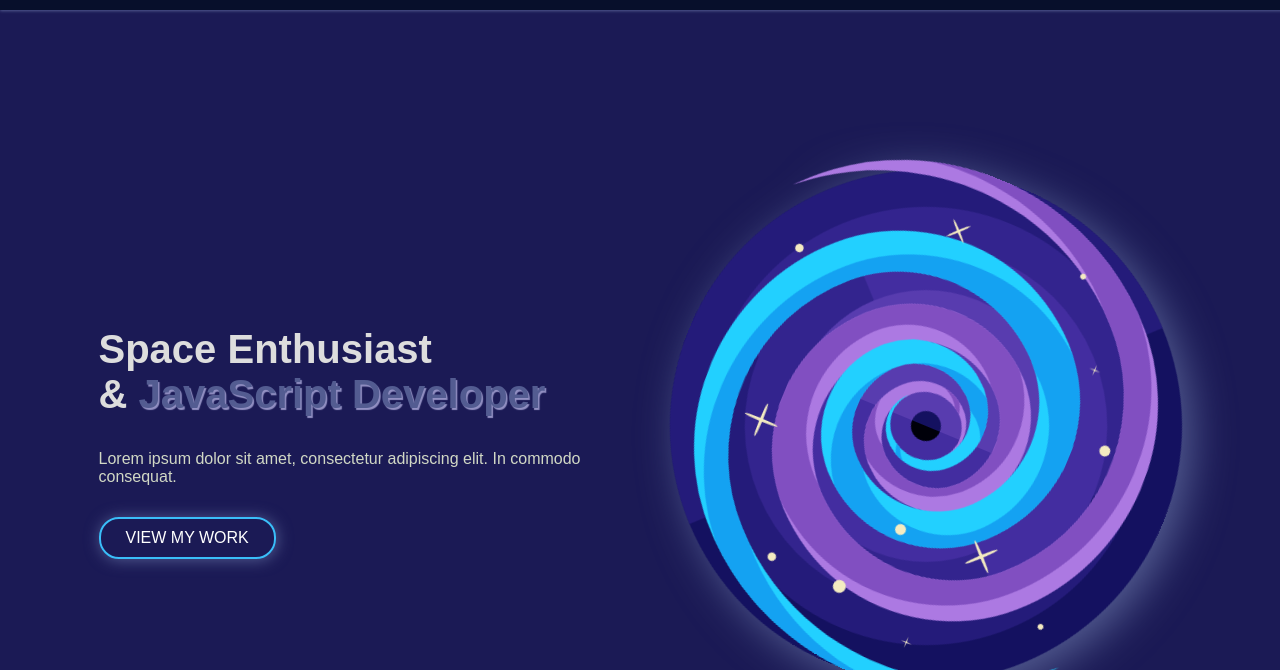
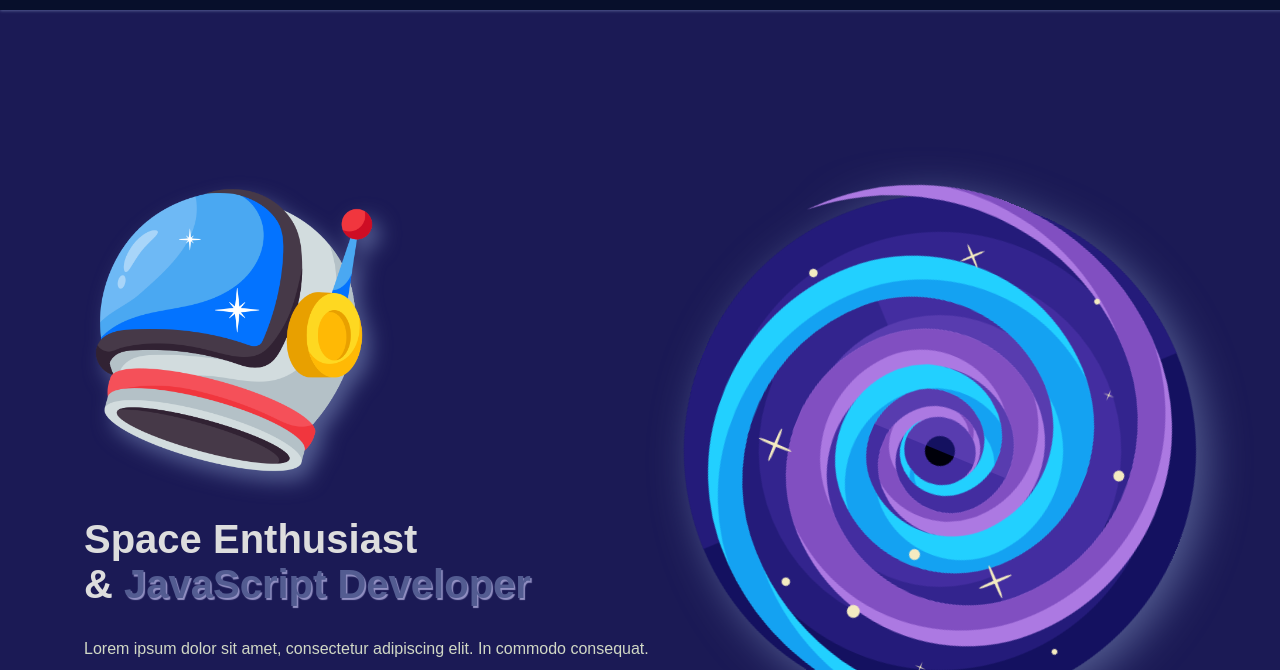
Before and after one commit to Humphydumphy1/Space-Website, a plain HTML site: page index.html in a window 1280 px wide. Shown: the part 130-800 px from the top of the page. Drawn offline with Linux system fonts and the light colour scheme.

Commit message:
Added Image above the welcome text

```diff
--- a/css/styles.css
+++ b/css/styles.css
@@ -154,15 +154,27 @@
     box-sizing: border-box;
     margin: 0; /* Remove margin to avoid extra space */
     padding: 300px 50px;
+    text-align: center; /* Center-align content within section */
 }
 
 /* Welcome text */
 .welcome-text {
     flex: 1;
     max-width: 45%; /* Adjust width to make sure there's space for the image */
-    margin-right: 20px; /* Adjust margin as needed for spacing */
+    margin-right: 5px; /* Adjust margin as needed for spacing */
     text-align: left;
     color: #D1D8C5;
+    max-width: 50%; /* Ensure image is responsive */
+    height: auto; /* Maintain aspect ratio */
+    float: right;
+    margin-top: 10px;
+}
+
+.img-container {
+    max-width: 100%;
+    height: auto;
+    display: flex;
+    filter: drop-shadow(8px 10px 10px #535C91); /* Adjust these values as needed */
 }
 
 .introtext{
@@ -192,7 +204,7 @@
     justify-content: center;
     align-items: center;
     flex-shrink: 0;
-    margin-left: 20px; /* Adjust margin as needed for spacing */
+    margin-left: 5px; /* Adjust margin as needed for spacing */
     filter: drop-shadow(10px 10px 20px #535C91); /* Adjust these values as needed */
 }
 
--- a/index.html
+++ b/index.html
@@ -8,10 +8,10 @@
 </head>
 <body>
     <nav class="site-nav">
-        <a href="index.html" class="logo">
+        <a href="#content" class="logo">
             <img src="img/galaxy.png" alt="Sanchez Cosmo Junkie Logo">
         </a>
-        <h1><a href="index.html">Sanchez Cosmo Junkie</a></h1>
+        <h1><a href="#content">Sanchez Cosmo Junkie</a></h1>
         <ul>
             <li class="nav-li">
                 <a href="#portfolio">
@@ -32,12 +32,16 @@
                 </a>
             </li>
         </ul>
-
     </nav>
 
     <div id="content">
         <section id="welcome">
             <div class="welcome-text">
+                <div class="img-container">
+                    <a href="#cont">
+                        <img src="img/astronaut-helmet.png" alt="astronaut" width="300" height="300">
+                    </a>
+                </div>
                 <h2 class="introtext">Space Enthusiast<br>&<span class="js-text">  JavaScript Developer</span></h2>
                 <p class="leading">Lorem ipsum dolor sit amet, consectetur adipiscing elit. In commodo consequat.</p>
                 <a href="#portfolio" class="button">VIEW MY WORK</a>
```
Also changed, not shown: img/astronaut-helmet.png (added).
